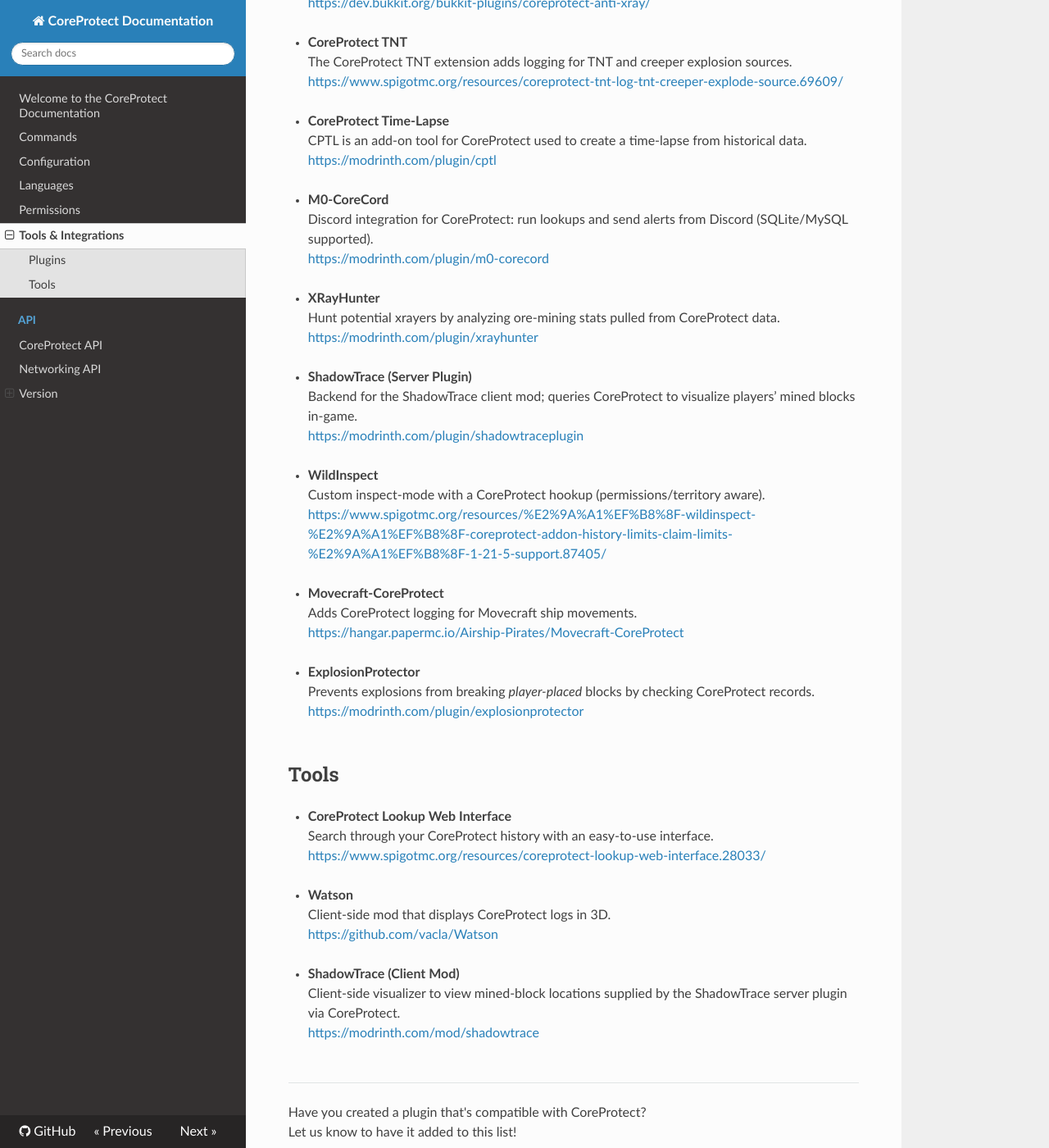
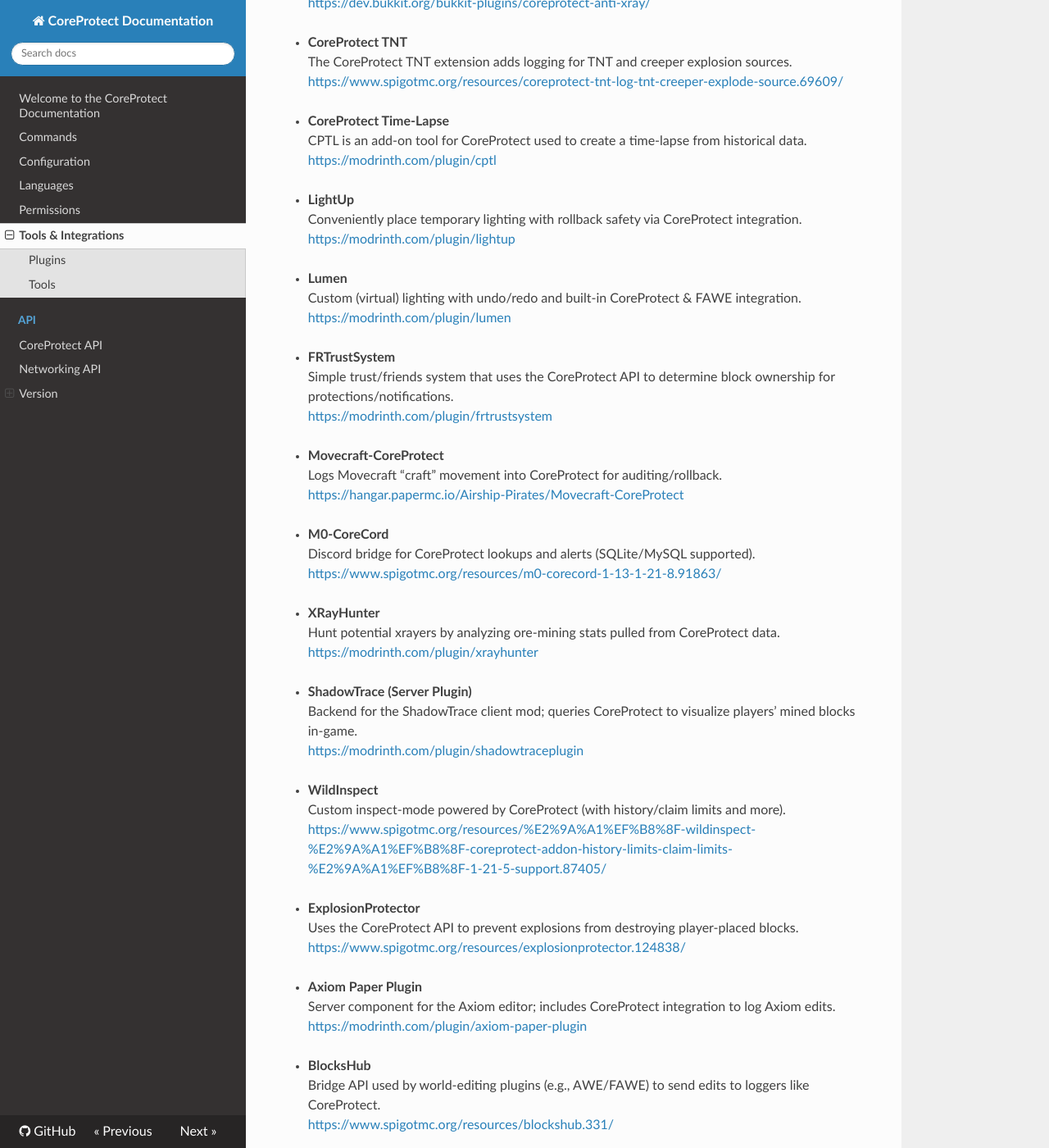
Before and after one commit to PlayPro/CoreProtect, an MkDocs documentation site: the page built from docs/tools-integrations.md, in a window 1280 px wide and 1400 px high, scrolled down 489 px. Shown: the whole window at 82% size. Built offline with MkDocs 1.6.1, drawn with Linux system fonts in a browser that asks for light colours; nearby versions of some CDN libraries; some of the changed text lies outside the part shown.

Commit message:
Update "Third-Party Plugins & Tools" doc

```diff
--- a/docs/tools-integrations.md
+++ b/docs/tools-integrations.md
@@ -28,9 +28,29 @@ CPTL is an add-on tool for CoreProtect used to create a time-lapse from historic
 [https://modrinth.com/plugin/cptl](https://modrinth.com/plugin/cptl)
 &nbsp;
 
+* **LightUp**
+Conveniently place temporary lighting with rollback safety via CoreProtect integration.
+[https://modrinth.com/plugin/lightup](https://modrinth.com/plugin/lightup)
+&nbsp;
+
+* **Lumen**
+Custom (virtual) lighting with undo/redo and built-in CoreProtect & FAWE integration.
+[https://modrinth.com/plugin/lumen](https://modrinth.com/plugin/lumen)
+&nbsp;
+
+* **FRTrustSystem**
+Simple trust/friends system that uses the CoreProtect API to determine block ownership for protections/notifications.
+[https://modrinth.com/plugin/frtrustsystem](https://modrinth.com/plugin/frtrustsystem)
+&nbsp;
+
+* **Movecraft-CoreProtect**
+Logs Movecraft “craft” movement into CoreProtect for auditing/rollback.
+[https://hangar.papermc.io/Airship-Pirates/Movecraft-CoreProtect](https://hangar.papermc.io/Airship-Pirates/Movecraft-CoreProtect)
+&nbsp;
+
 * **M0-CoreCord**
-Discord integration for CoreProtect: run lookups and send alerts from Discord (SQLite/MySQL supported).
-[https://modrinth.com/plugin/m0-corecord](https://modrinth.com/plugin/m0-corecord)
+Discord bridge for CoreProtect lookups and alerts (SQLite/MySQL supported).
+[https://www.spigotmc.org/resources/m0-corecord-1-13-1-21-8.91863/](https://www.spigotmc.org/resources/m0-corecord-1-13-1-21-8.91863/)
 &nbsp;
 
 * **XRayHunter**
@@ -44,29 +64,50 @@ Backend for the ShadowTrace client mod; queries CoreProtect to visualize players
 &nbsp;
 
 * **WildInspect**
-Custom inspect-mode with a CoreProtect hookup (permissions/territory aware).
+Custom inspect-mode powered by CoreProtect (with history/claim limits and more).
 [https://www.spigotmc.org/resources/%E2%9A%A1%EF%B8%8F-wildinspect-%E2%9A%A1%EF%B8%8F-coreprotect-addon-history-limits-claim-limits-%E2%9A%A1%EF%B8%8F-1-21-5-support.87405/](https://www.spigotmc.org/resources/%E2%9A%A1%EF%B8%8F-wildinspect-%E2%9A%A1%EF%B8%8F-coreprotect-addon-history-limits-claim-limits-%E2%9A%A1%EF%B8%8F-1-21-5-support.87405/)
 &nbsp;
 
-* **Movecraft-CoreProtect**
-Adds CoreProtect logging for Movecraft ship movements.
-[https://hangar.papermc.io/Airship-Pirates/Movecraft-CoreProtect](https://hangar.papermc.io/Airship-Pirates/Movecraft-CoreProtect)
+* **ExplosionProtector**
+Uses the CoreProtect API to prevent explosions from destroying player-placed blocks.
+[https://www.spigotmc.org/resources/explosionprotector.124838/](https://www.spigotmc.org/resources/explosionprotector.124838/)
 &nbsp;
 
-* **ExplosionProtector**
-Prevents explosions from breaking *player-placed* blocks by checking CoreProtect records.
-[https://modrinth.com/plugin/explosionprotector](https://modrinth.com/plugin/explosionprotector)
+* **Axiom Paper Plugin**
+Server component for the Axiom editor; includes CoreProtect integration to log Axiom edits.
+[https://modrinth.com/plugin/axiom-paper-plugin](https://modrinth.com/plugin/axiom-paper-plugin)
 &nbsp;
+
+* **BlocksHub**
+Bridge API used by world-editing plugins (e.g., AWE/FAWE) to send edits to loggers like CoreProtect.
+[https://www.spigotmc.org/resources/blockshub.331/](https://www.spigotmc.org/resources/blockshub.331/)
+&nbsp;
+
+* **SpitSTIK**
+Fun projectile plugin with CoreProtect integration for item-frame logging.
+[https://modrinth.com/plugin/spitstik](https://modrinth.com/plugin/spitstik)
+&nbsp;
+
+* **XRay Informer**
+Ore-ratio checker that supports CoreProtect. *(last known MC: 1.12)*
+[https://dev.bukkit.org/projects/xray-informer](https://dev.bukkit.org/projects/xray-informer)
+&nbsp;
+
+* **DesirePaths**
+Logs automatically generated paths into CoreProtect for moderation/rollback.
+[https://www.spigotmc.org/resources/desirepaths-dynamic-player-made-trails.109043/](https://www.spigotmc.org/resources/desirepaths-dynamic-player-made-trails.109043/)
+&nbsp;
+
 
 ## Tools
 
 * **CoreProtect Lookup Web Interface**
-Search through your CoreProtect history with an easy-to-use interface.
+Search through your CoreProtect history with an easy-to-use web UI.
 [https://www.spigotmc.org/resources/coreprotect-lookup-web-interface.28033/](https://www.spigotmc.org/resources/coreprotect-lookup-web-interface.28033/)
 &nbsp;
 
 * **Watson**
-Client-side mod that displays CoreProtect logs in 3D.
+Client-side mod that displays CoreProtect logs in 3D (optional server helper plugin available).
 [https://github.com/vacla/Watson](https://github.com/vacla/Watson)
 &nbsp;
 
```
